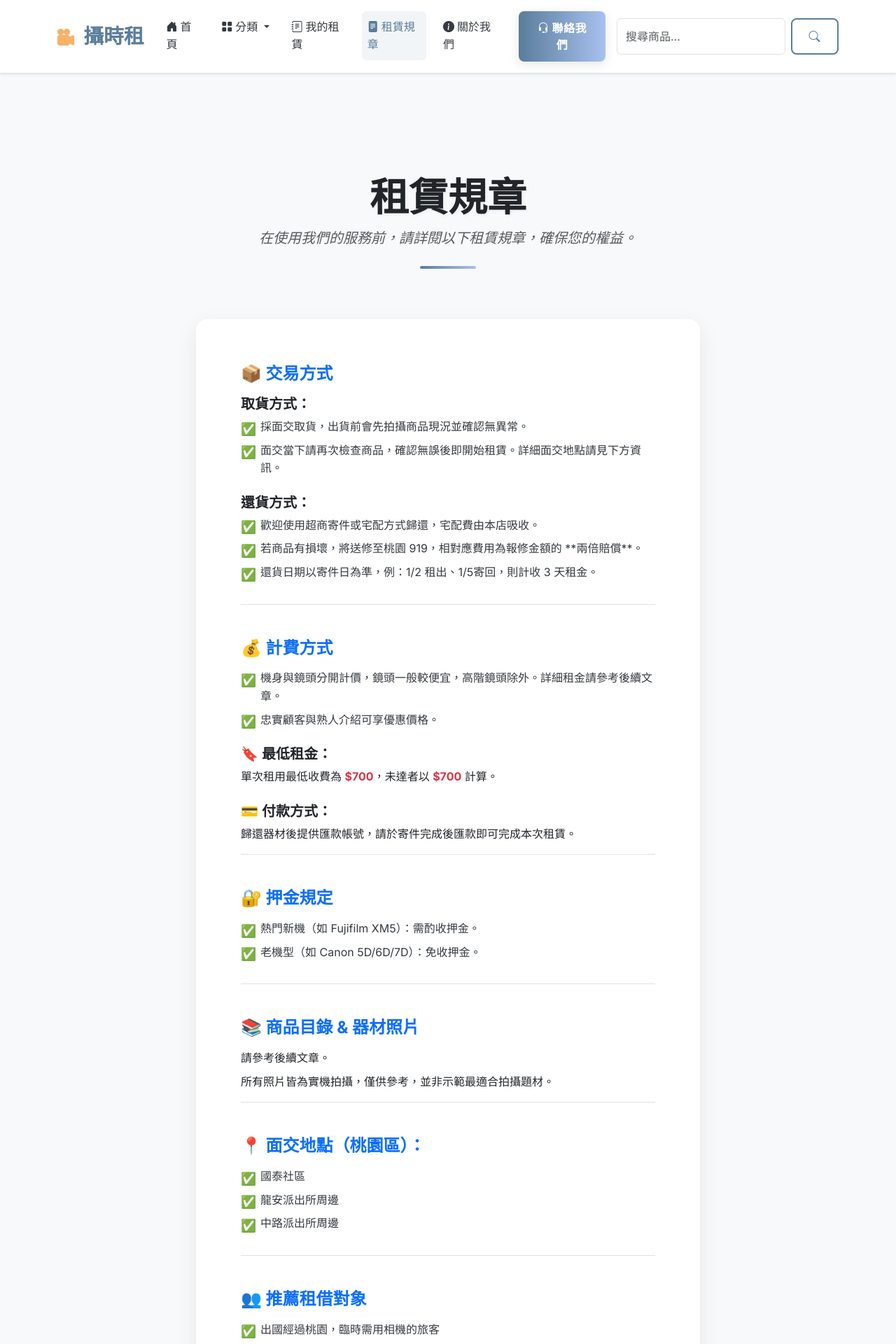
After one commit to vito-hsu/CAMERA_RENTAL, a Django app: page /rental-terms/ in a window 1280 px wide. The commit adds this page. Shown: the top 1920 px of the page at 70% size. Run offline with Django 5.2, Linux system fonts and the light colour scheme.

Commit message:
20250623

```diff
--- a/rental_app/urls.py
+++ b/rental_app/urls.py
@@ -29,4 +29,7 @@ urlpatterns = [
 
     # 商品關鍵字搜尋頁面
     path('search/', views.product_search_view, name='product_search'),
+
+    # 新增租賃規章
+    path('rental-terms/', views.rental_terms, name='rental_terms'),
 ]
--- a/rental_app/views.py
+++ b/rental_app/views.py
@@ -13,6 +13,11 @@ from django.db.models import Q
 # 根據您現在的代碼，假設是 Item 和 Rental。
 from .models import Item, Rental
 from .forms import RentalForm
+
+def rental_terms(request):
+    page_title = "租賃規章"
+    return render(request, 'rental_app/rental_terms.html', {'page_title': page_title})
+
 
 def homepage(request):
     """
--- a/templates/base.html
+++ b/templates/base.html
@@ -323,6 +323,12 @@
                             <i class="bi bi-journal-text me-1"></i>我的租賃
                         </a>
                     </li>
+                    {# 新增租賃規章連結，放在我的租賃後面，關於我們之前 #}
+                    <li class="nav-item mx-2">
+                        <a class="nav-link {% if request.resolver_match.url_name == 'rental_terms' %}active{% endif %}" href="{% url 'rental_terms' %}">
+                            <i class="bi bi-file-text-fill me-1"></i>租賃規章
+                        </a>
+                    </li>
                     <li class="nav-item mx-2">
                         <a class="nav-link {% if request.resolver_match.url_name == 'about_us' %}active{% endif %}" href="{% url 'about_us' %}">
                             <i class="bi bi-info-circle-fill me-1"></i>關於我們
--- /dev/null
+++ b/templates/rental_app/rental_terms.html
@@ -0,0 +1,205 @@
+{% extends 'base.html' %}
+
+{% block title %}{{ page_title }}{% endblock %}
+
+{% block content %}
+<div class="container my-5">
+    {# 頁面標題區塊 - 沿用 rental_app 的風格 #}
+    <div class="text-center mb-5 pb-4 custom-header-section animate__animated animate__fadeInDown">
+        <h2 class="display-4 fw-bolder text-dark mb-2">
+            {{ page_title }}
+        </h2>
+        <p class="lead text-muted fst-italic animate__animated animate__fadeInUp animate__delay-0-5s">
+            在使用我們的服務前，請詳閱以下租賃規章，確保您的權益。
+        </p>
+        <div class="header-divider animate__animated animate__fadeInUp animate__delay-0-8s"></div>
+    </div>
+
+    <div class="row justify-content-center">
+        <div class="col-lg-10 col-xl-8">
+            <div class="card p-4 p-md-5 shadow-lg border-0 rounded-4 animate__animated animate__fadeInUp animate__delay-1s">
+                <div class="card-body">
+
+                    {# 交易方式 #}
+                    <section class="mb-5 pb-3 border-bottom">
+                        <h3 class="h4 fw-bold mb-3 text-primary">📦 交易方式</h3>
+                        <div class="mb-4">
+                            <h4 class="h5 fw-semibold mb-2 text-dark">取貨方式：</h4>
+                            <ul class="list-unstyled custom-checklist">
+                                <li>採面交取貨，出貨前會先拍攝商品現況並確認無異常。</li>
+                                <li>面交當下請再次檢查商品，確認無誤後即開始租賃。詳細面交地點請見下方資訊。</li>
+                            </ul>
+                        </div>
+                        <div>
+                            <h4 class="h5 fw-semibold mb-2 text-dark">還貨方式：</h4>
+                            <ul class="list-unstyled custom-checklist">
+                                <li>歡迎使用超商寄件或宅配方式歸還，宅配費由本店吸收。</li>
+                                <li>若商品有損壞，將送修至桃園 919，相對應費用為報修金額的 **兩倍賠償**。</li>
+                                <li>還貨日期以寄件日為準，例：1/2 租出、1/5寄回，則計收 3 天租金。</li>
+                            </ul>
+                        </div>
+                    </section>
+
+                    {# 計費方式 #}
+                    <section class="mb-5 pb-3 border-bottom">
+                        <h3 class="h4 fw-bold mb-3 text-primary">💰 計費方式</h3>
+                        <ul class="list-unstyled custom-checklist">
+                            <li>機身與鏡頭分開計價，鏡頭一般較便宜，高階鏡頭除外。詳細租金請參考後續文章。</li>
+                            <li>忠實顧客與熟人介紹可享優惠價格。</li>
+                        </ul>
+                        <p class="h5 fw-semibold mt-4 mb-2 text-dark">🔖 最低租金：</p>
+                        <p class="mb-2">單次租用最低收費為 <strong class="text-danger">$700</strong>，未達者以 <strong class="text-danger">$700</strong> 計算。</p>
+                        <p class="h5 fw-semibold mt-4 mb-2 text-dark">💳 付款方式：</p>
+                        <p class="mb-0">歸還器材後提供匯款帳號，請於寄件完成後匯款即可完成本次租賃。</p>
+                    </section>
+
+                    {# 押金規定 #}
+                    <section class="mb-5 pb-3 border-bottom">
+                        <h3 class="h4 fw-bold mb-3 text-primary">🔐 押金規定</h3>
+                        <ul class="list-unstyled custom-checklist">
+                            <li>熱門新機（如 Fujifilm XM5）：需酌收押金。</li>
+                            <li>老機型（如 Canon 5D/6D/7D）：免收押金。</li>
+                        </ul>
+                    </section>
+
+                    {# 商品目錄 & 器材照片 #}
+                    <section class="mb-5 pb-3 border-bottom">
+                        <h3 class="h4 fw-bold mb-3 text-primary">📚 商品目錄 & 器材照片</h3>
+                        <p class="mb-2">請參考後續文章。</p>
+                        <p class="mb-0">所有照片皆為實機拍攝，僅供參考，並非示範最適合拍攝題材。</p>
+                    </section>
+
+                    {# 面交地點 #}
+                    <section class="mb-5 pb-3 border-bottom">
+                        <h3 class="h4 fw-bold mb-3 text-primary">📍 面交地點（桃園區）：</h3>
+                        <ul class="list-unstyled custom-checklist">
+                            <li>國泰社區</li>
+                            <li>龍安派出所周邊</li>
+                            <li>中路派出所周邊</li>
+                        </ul>
+                    </section>
+
+                    {# 推薦租借對象 #}
+                    <section class="mb-5 pb-3 border-bottom">
+                        <h3 class="h4 fw-bold mb-3 text-primary">👥 推薦租借對象</h3>
+                        <ul class="list-unstyled custom-checklist">
+                            <li>出國經過桃園，臨時需用相機的旅客</li>
+                            <li>攝影新手，還在摸索適合自己的器材</li>
+                            <li>家庭出遊、非商業拍攝需求者</li>
+                            <li>想體驗各種器材的攝影愛好者</li>
+                            <li>新手爸媽，想找適合拍小孩的設備</li>
+                        </ul>
+                    </section>
+
+                    {# 使用建議 #}
+                    <section class="mb-5 pb-3 border-bottom">
+                        <h3 class="h4 fw-bold mb-3 text-primary">🎯 使用建議</h3>
+                        <ul class="list-unstyled custom-checklist">
+                            <li>商業攝影或自媒體長期需求者，建議直接購買新機或二手器材。</li>
+                            <li>外縣市朋友建議租借達 7 天以上，本店提供額外優惠。</li>
+                        </ul>
+                        <p class="mb-0 fst-italic text-muted">例：D500 + Nikon 200-500mm f/5.6E 一般 7 天租金 $4900，若從台中前來，可折扣為 $4500</p>
+                    </section>
+
+                    {# 注意事項 #}
+                    <section class="mb-0">
+                        <h3 class="h4 fw-bold mb-3 text-warning">⚠️ 注意事項</h3>
+                        <ul class="list-unstyled custom-checklist">
+                            <li>若您不熟悉相機操作，請先行學習基本使用方法，或由本店提供簡單教學後再行租用，以避免操作不當導致損壞。</li>
+                            <li>如需更多資訊或想先聊聊，歡迎私訊詢問😊</li>
+                        </ul>
+                        <p class="mt-4 fst-italic text-secondary">我們不是大企業，只是用心經營、交朋友的小店。期待與您分享攝影的樂趣！</p>
+                    </section>
+
+                </div>
+            </div>
+        </div>
+    </div>
+</div>
+
+{# 引入您網站已有的 custom styles，確保頁面風格一致 #}
+<link rel="stylesheet" href="https://cdnjs.cloudflare.com/ajax/libs/animate.css/4.1.1/animate.min.css"/>
+<style>
+    /* CSS Variables for a Custom Palette (從您現有的 style 中複製過來，確保顏色和過渡效果一致) */
+    :root {
+        --primary-accent: #5a7d9b;
+        --secondary-accent: #a8c1f0;
+        --light-grey: #f8f9fa;
+        --medium-grey: #e9ecef;
+        --dark-grey-text: #343a40;
+        --success-color: #28a745;
+        --danger-color: #dc3545;
+        --card-border-light: #f0f0f0;
+        --card-shadow-light: rgba(0,0,0,0.08);
+        --card-shadow-hover: rgba(0,0,0,0.2);
+        --transition-ease-out-quad: cubic-bezier(0.25, 0.46, 0.45, 0.94);
+    }
+
+    /* 與 item_list.html 相同的標題區塊樣式 */
+    .custom-header-section {
+        padding-bottom: 2.5rem;
+    }
+    .custom-header-section h2 {
+        font-family: 'Inter', sans-serif;
+        text-shadow: 2px 2px 4px rgba(0,0,0,0.05);
+    }
+    .custom-header-section .lead {
+        font-family: 'Inter', sans-serif;
+        max-width: 700px;
+        margin-left: auto;
+        margin-right: auto;
+    }
+    .header-divider {
+        width: 80px;
+        height: 4px;
+        background: linear-gradient(to right, var(--primary-accent), var(--secondary-accent));
+        margin: 1.5rem auto 0 auto;
+        border-radius: 2px;
+    }
+
+    /* Card 樣式 */
+    .card {
+        border-radius: 1rem !important;
+        box-shadow: 0 10px 30px var(--card-shadow-light) !important;
+    }
+
+    /* 自定義列表樣式 */
+    .custom-checklist li {
+        position: relative;
+        padding-left: 1.75rem; /* 留出空間給圖標 */
+        margin-bottom: 0.5rem;
+        line-height: 1.6;
+        color: var(--dark-grey-text);
+    }
+
+    .custom-checklist li:last-child {
+        margin-bottom: 0;
+    }
+
+    .custom-checklist li::before {
+        content: "✅"; /* 使用表情符號作為圖標 */
+        position: absolute;
+        left: 0;
+        top: 0.1rem;
+        font-size: 1.1em;
+        line-height: inherit;
+    }
+
+    /* 確保響應式動畫禁用在小螢幕上 */
+    @media (max-width: 768px) {
+        .animate__animated {
+            animation: none !important;
+        }
+        .display-4 {
+            font-size: 2.5rem;
+        }
+        .lead {
+            font-size: 1.1rem;
+        }
+        .header-divider {
+            width: 60px;
+            margin-top: 1rem;
+        }
+    }
+</style>
+{% endblock %}
```
Also changed, not shown: templates/rental_app/about_us.html (+8 -11 lines).
